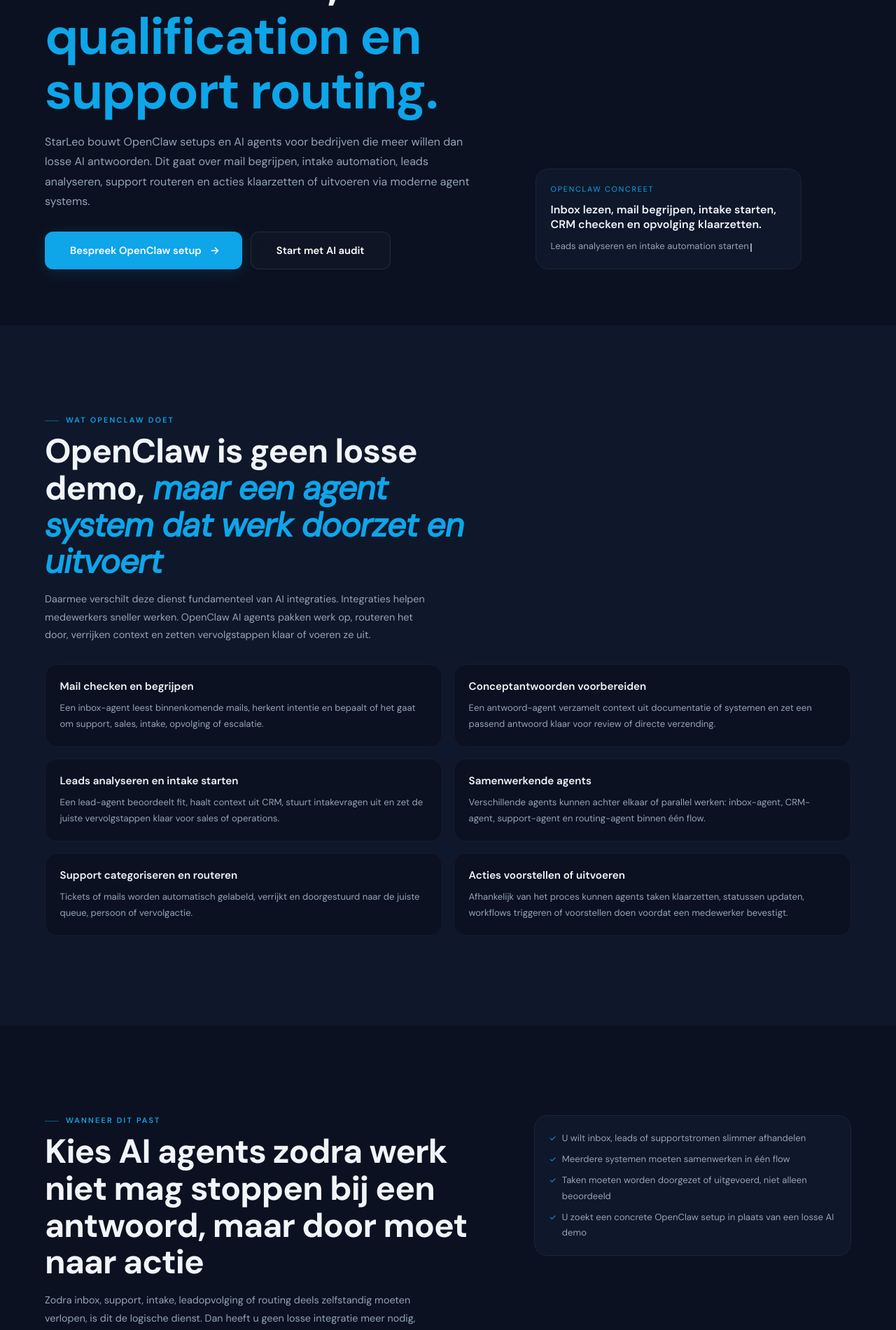
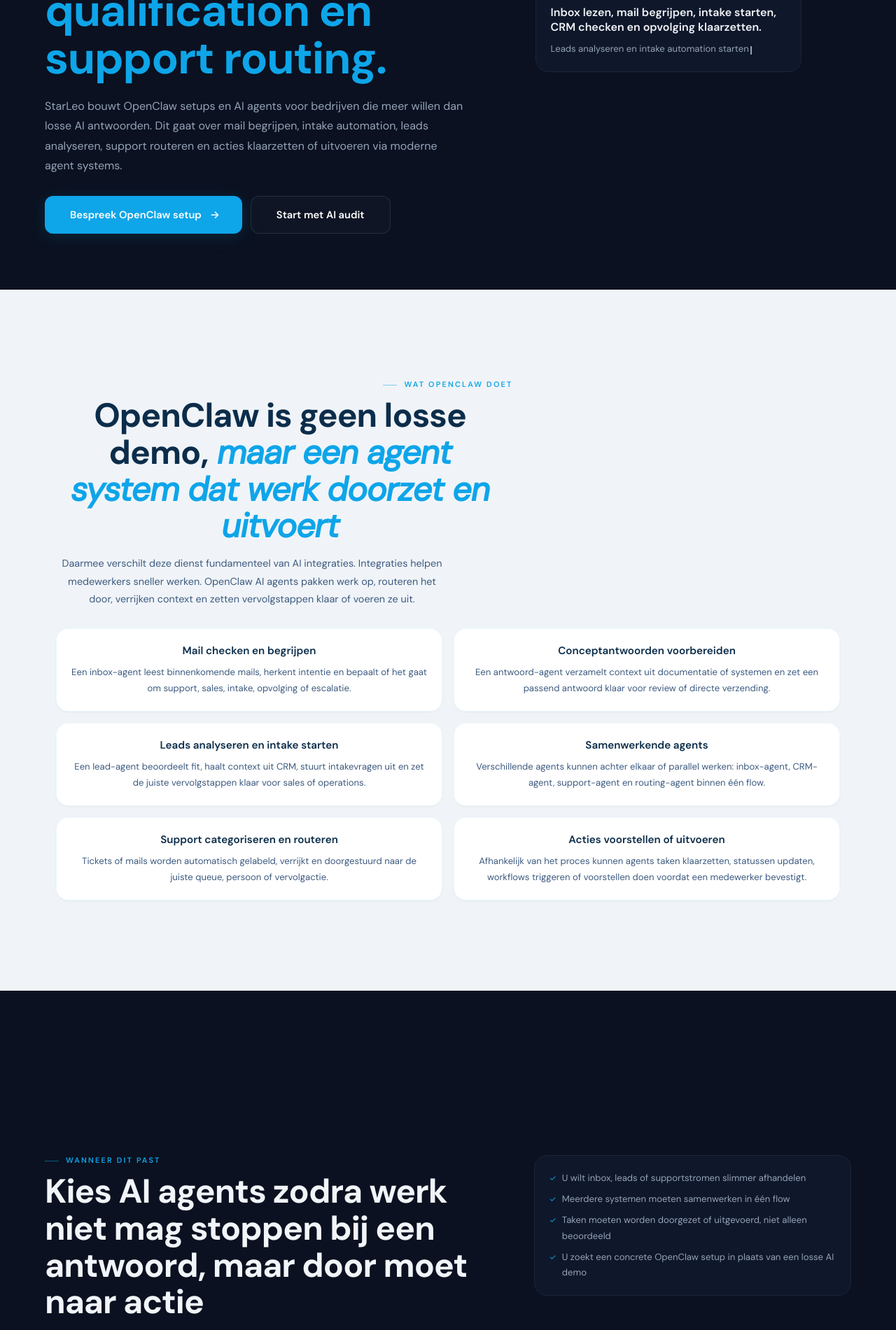
Before and after one commit to Starre03/ai-site, a React (Vite) app: page /ai-agents in a window 1280 px wide. Shown: the part 400-2301 px from the top of the page at 70% size. Built offline with nearby package versions, Linux system fonts and the light colour scheme; no server answers.

Commit message:
Polish service pages: alternating sections, centering, light/dark consistency

```diff
--- a/src/pages/Agents.jsx
+++ b/src/pages/Agents.jsx
@@ -13,6 +13,12 @@ export default function AgentsPage() {
     <>
       <PageHero
         badge="OpenClaw setups · AI Agents"
+        minH="100vh"
+        centerY
+        titleSize="clamp(2.2rem, 5vw, 4.15rem)"
+        titleMaxWidth={760}
+        textMaxWidth={600}
+        align="center"
         title={
           <>
             OpenClaw AI agents voor inbox automation,
@@ -55,9 +61,11 @@ export default function AgentsPage() {
         }
       />
 
-      <PageSection bg={C.bg2}>
+      <PageSection bg={C.lightBg} minH="100vh" centerY>
+        <div style={{ maxWidth: 1120, margin: "0 auto", textAlign: "center" }}>
           <SectionHeading
             tag="Wat OpenClaw doet"
+            light
             title={
               <>
                 OpenClaw is geen losse demo,
@@ -94,10 +102,13 @@ export default function AgentsPage() {
               },
             ].map((item, index) => (
               <Reveal key={item.title} delay={0.12 + index * 0.04} fill>
-              <GlowCard style={{ background: C.bg, height: "100%" }}>
+                <GlowCard
+                  light
+                  style={{ background: C.lightCard, height: "100%", boxShadow: "0 1px 3px rgba(0,0,0,0.06)" }}
+                >
                   <div style={{ padding: "1.35rem", height: "100%" }}>
-                  <h3 style={{ color: C.text, fontFamily: BODY, fontSize: "0.95rem", fontWeight: 600 }}>{item.title}</h3>
-                  <p style={{ color: C.textSoft, fontFamily: BODY, fontSize: "0.82rem", lineHeight: 1.75, marginTop: 10 }}>
+                    <h3 style={{ color: C.lightText, fontFamily: BODY, fontSize: "0.95rem", fontWeight: 600 }}>{item.title}</h3>
+                    <p style={{ color: C.lightTextSoft, fontFamily: BODY, fontSize: "0.82rem", lineHeight: 1.75, marginTop: 10 }}>
                       {item.body}
                     </p>
                   </div>
@@ -105,9 +116,10 @@ export default function AgentsPage() {
               </Reveal>
             ))}
           </div>
+        </div>
       </PageSection>
 
-      <PageSection bg={C.bg}>
+      <PageSection bg={C.bg} minH="100vh" centerY>
         <div className="two-col" style={{ alignItems: "start" }}>
           <div>
             <SectionHeading
@@ -133,19 +145,22 @@ export default function AgentsPage() {
         </div>
       </PageSection>
 
-      <PageSection bg={C.bg2}>
+      <PageSection bg={C.lightBg} minH="100vh" centerY>
         <div className="two-col" style={{ alignItems: "start" }}>
           <div>
             <SectionHeading
+              light
               tag="Waarom OpenClaw"
               title={<>OpenClaw voelt onderscheidend omdat meerdere agents tegelijk kunnen kijken, redeneren en handelen</>}
               text="Dat maakt OpenClaw interessant voor bedrijven die nieuwsgierig zijn naar moderne AI agents voor bedrijven, AI automatisering en agent systems die samenwerken tussen inbox, CRM, routing en opvolging."
             />
           </div>
           <Reveal delay={0.18}>
-            <GlowCard style={{ background: C.bg }}>
+            <GlowCard light style={{ background: C.lightCard, boxShadow: "0 1px 3px rgba(0,0,0,0.06)" }}>
               <div style={{ padding: "1.35rem" }}>
+                <div style={{ color: C.lightTextSoft }}>
                 <BulletList
+                  light
                   items={[
                     "Een inbox-agent kan mail begrijpen terwijl een CRM-agent context ophaalt en een routing-agent de volgende stap voorbereidt",
                     "Lead qualification, intake automation en support routing kunnen binnen één OpenClaw setup samenkomen",
@@ -153,6 +168,7 @@ export default function AgentsPage() {
                     "Dit maakt OpenClaw krachtig voor AI workflow automatisering met echte bedrijfslogica",
                   ]}
                 />
+                </div>
               </div>
             </GlowCard>
           </Reveal>
--- a/src/pages/Audit.jsx
+++ b/src/pages/Audit.jsx
@@ -169,7 +169,7 @@ export default function AuditPage() {
             />
           </div>
           <Reveal delay={0.18}>
-            <GlowCard style={{ background: C.bg }}>
+            <GlowCard style={{ background: C.bg2 }}>
               <div style={{ padding: "1.35rem" }}>
                 <BulletList
                   items={[
--- a/src/pages/Integrations.jsx
+++ b/src/pages/Integrations.jsx
@@ -13,6 +13,12 @@ export default function IntegrationsPage() {
     <>
       <PageHero
         badge="AI implementatie · Claude · ChatGPT · OpenAI"
+        minH="100vh"
+        centerY
+        titleSize="clamp(2.2rem, 5vw, 4.15rem)"
+        titleMaxWidth={760}
+        textMaxWidth={600}
+        align="center"
         title={
           <>
             Claude en ChatGPT integreren in uw bedrijf —
@@ -48,9 +54,11 @@ export default function IntegrationsPage() {
         }
       />
 
-      <PageSection bg={C.bg2}>
+      <PageSection bg={C.lightBg} minH="100vh" centerY>
+        <div style={{ maxWidth: 1120, margin: "0 auto", textAlign: "center" }}>
           <SectionHeading
             tag="Wat het oplevert"
+            light
             title={
               <>
                 Wat Claude en ChatGPT al kunnen doen
@@ -79,10 +87,13 @@ export default function IntegrationsPage() {
               },
             ].map((item, index) => (
               <Reveal key={item.title} delay={0.12 + index * 0.05} fill>
-              <GlowCard style={{ background: C.bg, height: "100%" }}>
+                <GlowCard
+                  light
+                  style={{ background: C.lightCard, height: "100%", boxShadow: "0 1px 3px rgba(0,0,0,0.06)" }}
+                >
                   <div style={{ padding: "1.35rem", height: "100%" }}>
-                  <h3 style={{ color: C.text, fontFamily: BODY, fontSize: "0.95rem", fontWeight: 600 }}>{item.title}</h3>
-                  <p style={{ color: C.textSoft, fontFamily: BODY, fontSize: "0.82rem", lineHeight: 1.75, marginTop: 10 }}>
+                    <h3 style={{ color: C.lightText, fontFamily: BODY, fontSize: "0.95rem", fontWeight: 600 }}>{item.title}</h3>
+                    <p style={{ color: C.lightTextSoft, fontFamily: BODY, fontSize: "0.82rem", lineHeight: 1.75, marginTop: 10 }}>
                       {item.body}
                     </p>
                   </div>
@@ -90,9 +101,10 @@ export default function IntegrationsPage() {
               </Reveal>
             ))}
           </div>
+        </div>
       </PageSection>
 
-      <PageSection bg={C.bg}>
+      <PageSection bg={C.bg} minH="100vh" centerY>
         <div className="two-col" style={{ alignItems: "start" }}>
           <div>
             <SectionHeading
@@ -118,19 +130,22 @@ export default function IntegrationsPage() {
         </div>
       </PageSection>
 
-      <PageSection bg={C.bg2}>
+      <PageSection bg={C.lightBg} minH="100vh" centerY>
         <div className="two-col" style={{ alignItems: "start" }}>
           <div>
             <SectionHeading
+              light
               tag="Maatwerk"
               title={<>Heeft u iets specifieks in gedachten? <em style={{ color: C.primary, fontStyle: "italic" }}>We kijken eerlijk naar wat haalbaar is.</em></>}
               text="Standaard implementaties zijn een goed startpunt. Maar elke situatie is anders. Als uw vraag verder gaat — een specifieke koppeling, een afwijkend proces of een idee dat u wilt verkennen — bespreken we graag wat realistisch is. Geen verkooppraatje, maar een eerlijk gesprek over haalbaarheid."
             />
           </div>
           <Reveal delay={0.18}>
-            <GlowCard style={{ background: C.bg }}>
+            <GlowCard light style={{ background: C.lightCard, boxShadow: "0 1px 3px rgba(0,0,0,0.06)" }}>
               <div style={{ padding: "1.35rem" }}>
+                <div style={{ color: C.lightTextSoft }}>
                 <BulletList
+                  light
                   items={[
                     "Specifieke koppeling met uw bestaande systemen",
                     "Inrichting op uw eigen documenten of kennisbank",
@@ -138,6 +153,7 @@ export default function IntegrationsPage() {
                     "Verkenning van wat verder mogelijk is",
                   ]}
                 />
+                </div>
               </div>
             </GlowCard>
           </Reveal>
```
Lines whose indentation alone changed are shown as unchanged.
